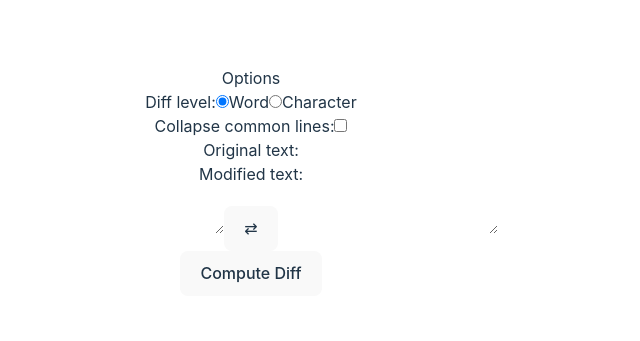
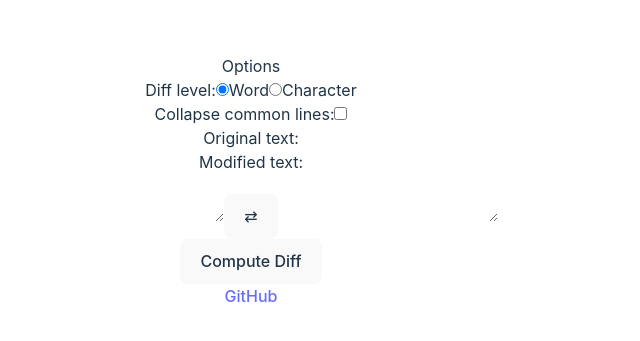
Before and after one commit to mapang02/visual-diff, a Preact app: page / in a window 1280 px wide. Shown: the part 219-560 px from the top of the page, without its empty margins (389-1029 px from the left). Built offline with nearby package versions, Linux system fonts and the light colour scheme.

Commit message:
Add GitHub link

```diff
--- a/src/app.tsx
+++ b/src/app.tsx
@@ -25,10 +25,13 @@ export function App() {
   return (
     <OptionsContext.Provider value={{ options: options, setOptions: setOptions }}>
       <TextInputContext.Provider value={{ inputState: inputState, setInputState: setInputState }}>
-        <OptionsMenu/>
         <div class="m-4 max-h-svh">
+          <OptionsMenu/>
           {!(inputState.oldTextValue === "" && inputState.newTextValue === "") ? diffDisplayBox : <div/>}
           <TextInput/>
+          <div class="w-3/4 mx-auto mt-4 border-t">
+            <a class="text-current hover:text-current hover:border-b" href="https://github.com/mapang02/visual-diff">GitHub</a>
+          </div>
         </div>
       </TextInputContext.Provider>
     </OptionsContext.Provider>
```
